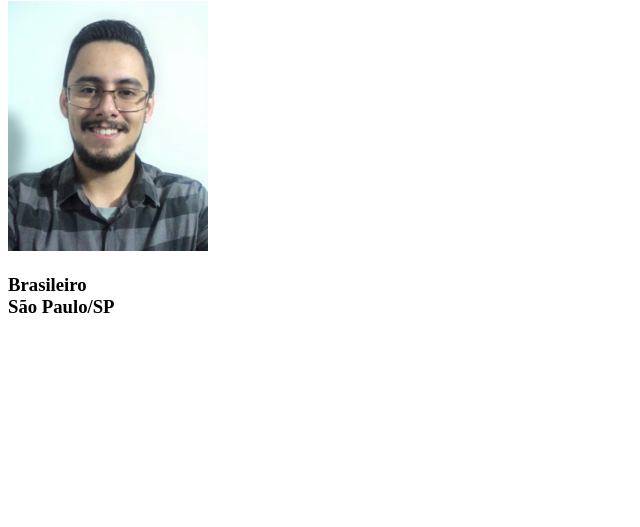
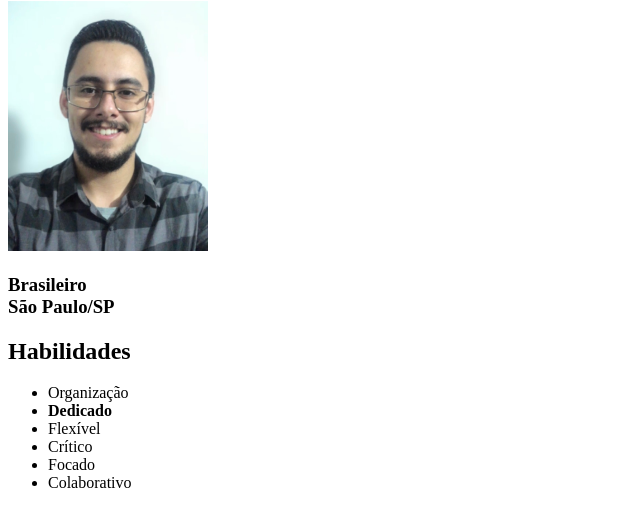
Before and after one commit to alan-felipe/alan-felipe.github.io, a plain HTML site: page index.html in a window 1280 px wide. Shown: the part 79-606 px from the top of the page, without its empty margins (0-640 px from the left). Drawn offline with Linux system fonts and the light colour scheme.

Commit message:
add habilidades

```diff
--- a/index.html
+++ b/index.html
@@ -8,8 +8,18 @@
 </head>
 <body>
     <h1>Alan Felipe Silva Moraes</h1>
-    <img src="images/alanfelipe_photo.jpg" alt="Alan Felipe's photo" width="200px"/>
+    <img id ="profile-photo" src="images/alanfelipe_photo.jpg" alt="Alan Felipe's photo" width="200px" />
     <h3>Brasileiro <br/>
     São Paulo/SP</h3>
+    <h2>Habilidades</h2>
+    <ul>
+        <li>Organização</li>
+        <li><b>Dedicado</b></li>
+        <li>Flexível</li>
+        <li>Crítico</li>
+        <li>Focado</li>
+        <li>Colaborativo</li>
+
+    </ul>
 </body>
 </html>
```
